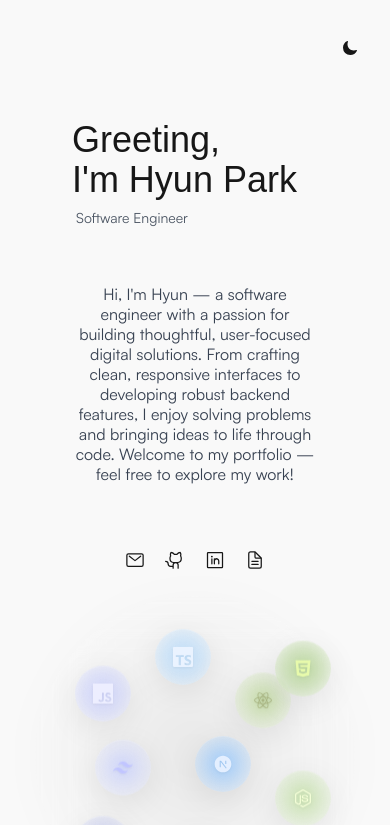
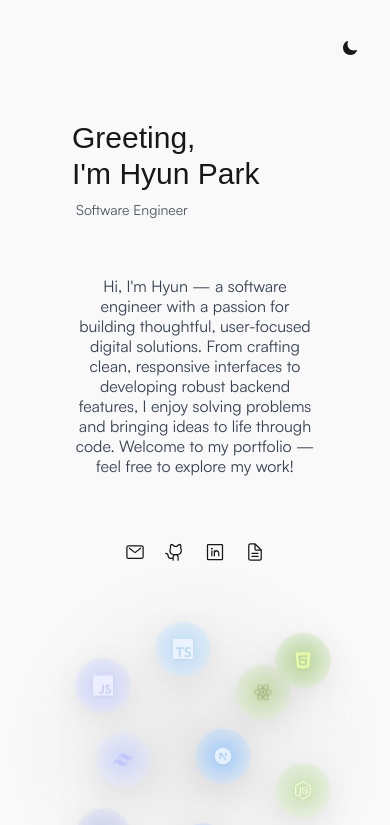
Before and after one commit to rupertgrint/my-portfolio, a Next.js app: page / in a window 390 px wide. Shown: the top 825 px of the page. Built offline with nearby package versions, Linux system fonts and the light colour scheme; a web font is replaced by a local one.

Commit message:
refactor: change font size for greeting

```diff
--- a/src/components/hero-section/GreetingCard.tsx
+++ b/src/components/hero-section/GreetingCard.tsx
@@ -1,7 +1,7 @@
 export default function GreetingCard() {
   return (
     <div className='py-10 flex flex-col'>
-      <h1 className='text-4xl md:text-5xl font-medium pb-2 font-museo'>
+      <h1 className='text-3xl md:text-5xl font-medium pb-2 font-museo'>
         Greeting,
         <br />
         I&apos;m Hyun Park
```
